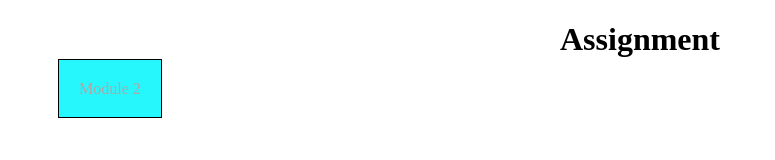
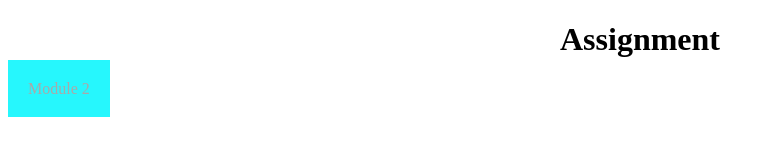
Before and after one commit to Learningfed/coursera, a plain HTML site: page index.html in a window 1280 px wide. Shown: the whole page, without its empty margins (0-775 px from the left). Drawn offline with Linux system fonts and the light colour scheme.

Commit message:
Update index.html

```diff
--- a/index.html
+++ b/index.html
@@ -8,7 +8,7 @@
       .abc{
         color: #A9A9A9;
         padding: 20px;
-        margin:50px;
+        margin-top:50px;
       }
 
       h1 {text-align:center;}
@@ -17,12 +17,12 @@
         background-color:#26f7fd;
         text-decoration:none;
         text-align:center;
-        border: 1px solid #000000;
+
       }
 
       a:hover{
-        background-color:#21d6db;
-        border: 1px solid #ffffff;
+        background-color:#22ecf2;
+
       }
 
       </style>
```
